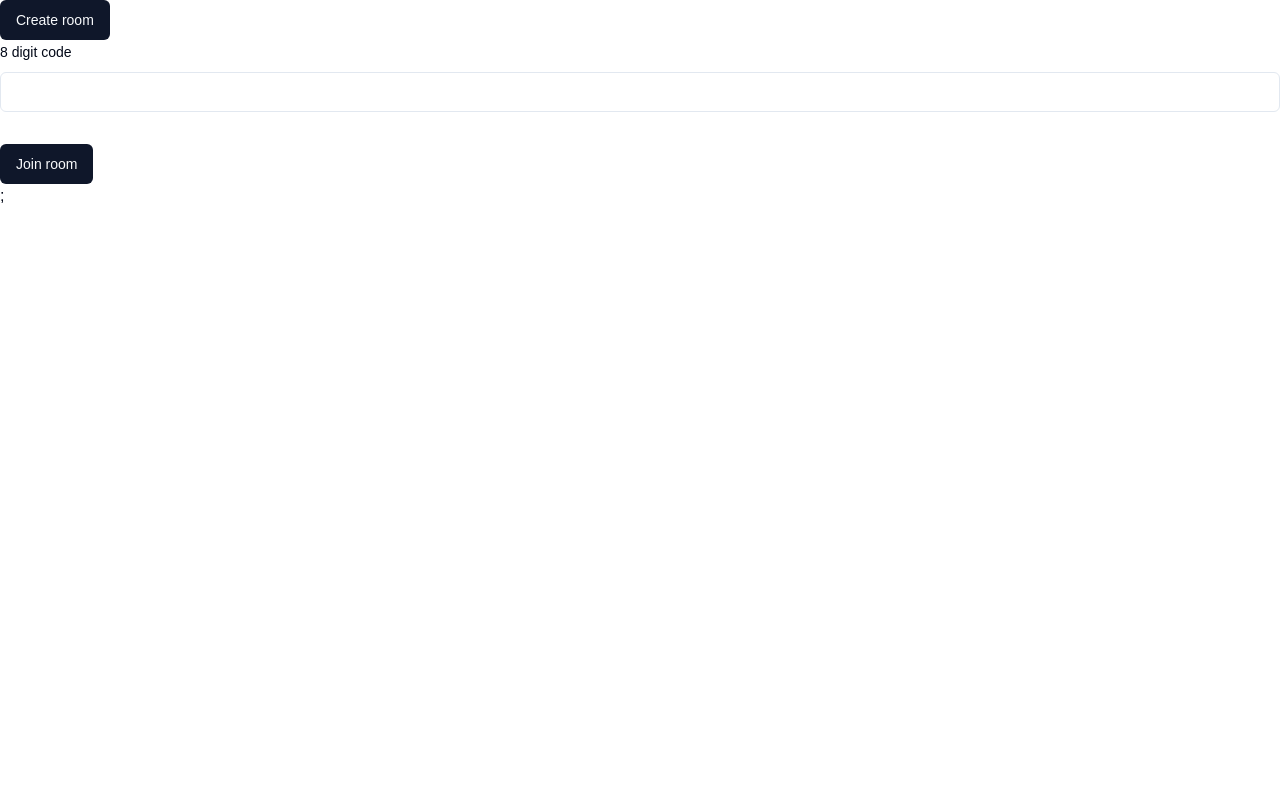
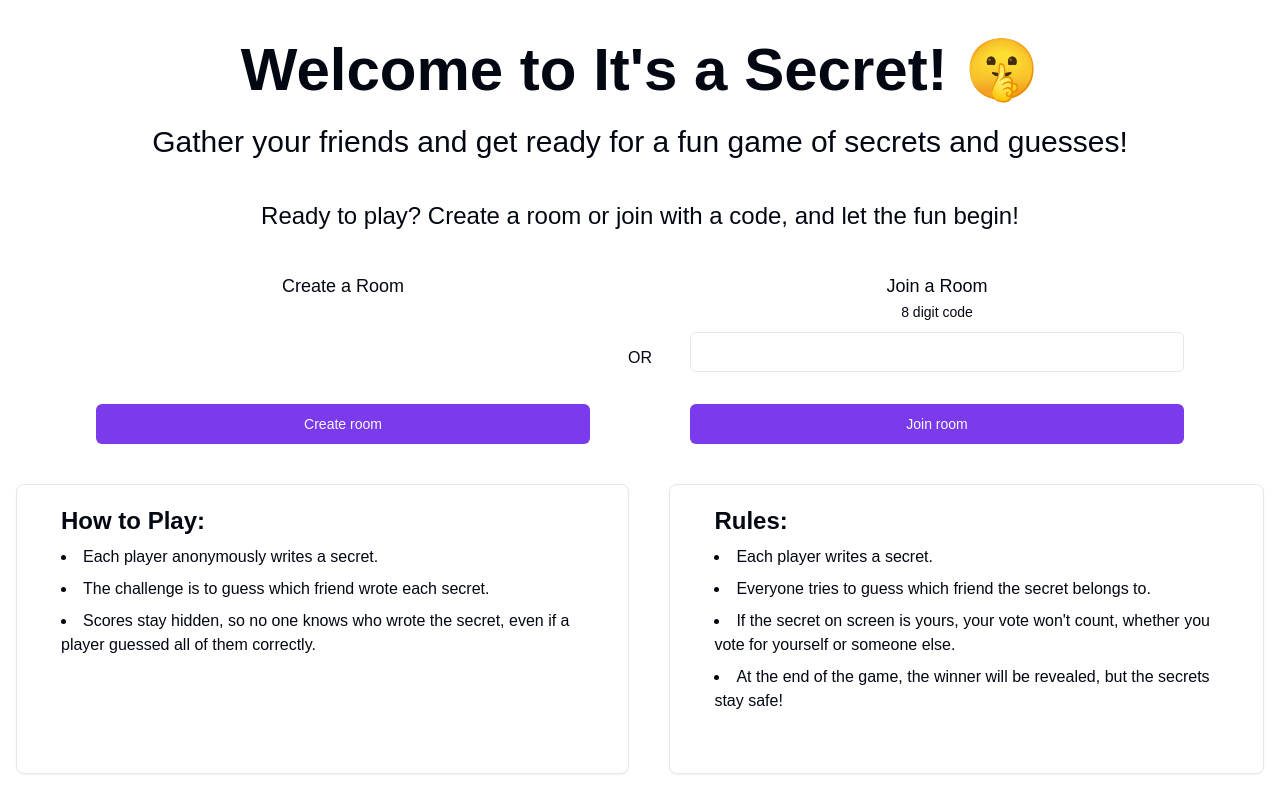
Before and after one commit to Cristlopezr/app-its-a-secret, a Next.js app: page / in a window 1280 px wide. Built offline with nearby package versions, Linux system fonts and the light colour scheme; no server answers.

Commit message:
Added game finished

```diff
--- a/src/app/globals.css
+++ b/src/app/globals.css
@@ -15,51 +15,52 @@ body {
 @layer base {
     :root {
         --background: 0 0% 100%;
-    --foreground: 222.2 84% 4.9%;
+        --foreground: 224 71.4% 4.1%;
         --card: 0 0% 100%;
-    --card-foreground: 222.2 84% 4.9%;
+        --card-foreground: 224 71.4% 4.1%;
         --popover: 0 0% 100%;
-    --popover-foreground: 222.2 84% 4.9%;
-    --primary: 222.2 47.4% 11.2%;
-    --primary-foreground: 210 40% 98%;
-    --secondary: 210 40% 96.1%;
-    --secondary-foreground: 222.2 47.4% 11.2%;
-    --muted: 210 40% 96.1%;
-    --muted-foreground: 215.4 16.3% 46.9%;
-    --accent: 210 40% 96.1%;
-    --accent-foreground: 222.2 47.4% 11.2%;
+        --popover-foreground: 224 71.4% 4.1%;
+        --primary: 262.1 83.3% 57.8%;
+        --primary-foreground: 210 20% 98%;
+        --secondary: 220 14.3% 95.9%;
+        --secondary-foreground: 220.9 39.3% 11%;
+        --muted: 220 14.3% 95.9%;
+        --muted-foreground: 220 8.9% 46.1%;
+        --accent: 220 14.3% 95.9%;
+        --accent-foreground: 220.9 39.3% 11%;
         --destructive: 0 84.2% 60.2%;
-    --destructive-foreground: 210 40% 98%;
-    --border: 214.3 31.8% 91.4%;
-    --input: 214.3 31.8% 91.4%;
-    --ring: 222.2 84% 4.9%;
+        --destructive-foreground: 210 20% 98%;
+        --border: 220 13% 91%;
+        --input: 220 13% 91%;
+        --ring: 262.1 83.3% 57.8%;
+        --radius: 0.5rem;
         --chart-1: 12 76% 61%;
         --chart-2: 173 58% 39%;
         --chart-3: 197 37% 24%;
         --chart-4: 43 74% 66%;
         --chart-5: 27 87% 67%;
-    --radius: 0.5rem;
     }
+
     .dark {
-    --background: 222.2 84% 4.9%;
-    --foreground: 210 40% 98%;
-    --card: 222.2 84% 4.9%;
-    --card-foreground: 210 40% 98%;
-    --popover: 222.2 84% 4.9%;
-    --popover-foreground: 210 40% 98%;
-    --primary: 210 40% 98%;
-    --primary-foreground: 222.2 47.4% 11.2%;
-    --secondary: 217.2 32.6% 17.5%;
-    --secondary-foreground: 210 40% 98%;
-    --muted: 217.2 32.6% 17.5%;
-    --muted-foreground: 215 20.2% 65.1%;
-    --accent: 217.2 32.6% 17.5%;
-    --accent-foreground: 210 40% 98%;
+        --background: 224 71.4% 4.1%;
+        --foreground: 210 20% 98%;
+        --card: 224 71.4% 4.1%;
+        --card-foreground: 210 20% 98%;
+        --popover: 224 71.4% 4.1%;
+        --popover-foreground: 210 20% 98%;
+        --primary: 263.4 70% 50.4%;
+        --primary-foreground: 210 20% 98%;
+        --secondary: 215 27.9% 16.9%;
+        --secondary-foreground: 210 20% 98%;
+        --muted: 215 27.9% 16.9%;
+        --muted-foreground: 217.9 10.6% 64.9%;
+        --accent: 215 27.9% 16.9%;
+        --accent-foreground: 210 20% 98%;
         --destructive: 0 62.8% 30.6%;
-    --destructive-foreground: 210 40% 98%;
-    --border: 217.2 32.6% 17.5%;
-    --input: 217.2 32.6% 17.5%;
-    --ring: 212.7 26.8% 83.9%;
+        --destructive-foreground: 210 20% 98%;
+        --border: 215 27.9% 16.9%;
+        --input: 215 27.9% 16.9%;
+        --ring: 263.4 70% 50.4%;
         --chart-1: 220 70% 50%;
         --chart-2: 160 60% 45%;
         --chart-3: 30 80% 55%;
--- a/src/app/page.tsx
+++ b/src/app/page.tsx
@@ -1,11 +1,52 @@
+import { Card, CardContent, CardFooter, CardHeader, CardTitle } from '@/components/ui/card';
 import { CreateRoom } from './room/_components/CreateRoom';
 import { JoinRoomForm } from './room/_components/JoinRoomForm';
 
 export default function Home() {
     return (
-        <div className=''>
-            <CreateRoom />
-            <JoinRoomForm />
+        <div className='min-h-screen'>
+            <div className='container mx-auto px-4 py-10 '>
+                <h1 className='text-6xl font-bold text-center mb-6'>Welcome to It's a Secret! 🤫</h1>
+
+                <h2 className='text-center text-3xl'>Gather your friends and get ready for a fun game of secrets and guesses!</h2>
+                <p className='text-2xl text-center my-10'>Ready to play? Create a room or join with a code, and let the fun begin!</p>
+                <section className='grid text-center grid-cols-1 md:grid-cols-[1fr,100px,1fr] px-20'>
+                    <div className='flex flex-col justify-between'>
+                        <p className='text-lg'>Create a Room</p>
+                        <CreateRoom />
+                    </div>
+                    <div className='flex items-center justify-center w-full md:w-auto'>
+                        <div className='mx-4font-medium'>OR</div>
+                    </div>
+                    <div>
+                        <p className='text-lg'>Join a Room</p>
+                        <JoinRoomForm />
+                    </div>
+                </section>
+                <section className='flex gap-10 items-stretch mt-10'>
+                    <Card className='p-5'>
+                        <CardContent>
+                            <h2 className='text-2xl font-semibold mb-2'>How to Play:</h2>
+                            <ul className='list-disc list-inside mb-4 flex flex-col gap-2'>
+                                <li>Each player anonymously writes a secret.</li>
+                                <li>The challenge is to guess which friend wrote each secret.</li>
+                                <li>Scores stay hidden, so no one knows who wrote the secret, even if a player guessed all of them correctly.</li>
+                            </ul>
+                        </CardContent>
+                    </Card>
+                    <Card className='p-5'>
+                        <CardContent>
+                            <h2 className='text-2xl font-semibold mb-2'>Rules:</h2>
+                            <ul className='list-disc list-inside mb-4 flex flex-col gap-2'>
+                                <li>Each player writes a secret.</li>
+                                <li>Everyone tries to guess which friend the secret belongs to.</li>
+                                <li>If the secret on screen is yours, your vote won't count, whether you vote for yourself or someone else.</li>
+                                <li>At the end of the game, the winner will be revealed, but the secrets stay safe!</li>
+                            </ul>
+                        </CardContent>
+                    </Card>
+                </section>
+            </div>
         </div>
     );
 }
--- a/src/app/room/[id]/_components/EnterNameView.tsx
+++ b/src/app/room/[id]/_components/EnterNameView.tsx
@@ -44,7 +44,7 @@ export const EnterNameView = () => {
                         </FormItem>
                     )}
                 />
-                <Button type='submit'>Create room</Button>
+                <Button type='submit'>{singlePlayer?.role === 'Admin' ? 'Create room' : 'Join room'}</Button>
             </form>
         </Form>
     );
--- a/src/app/room/[id]/_components/GameView.tsx
+++ b/src/app/room/[id]/_components/GameView.tsx
@@ -27,7 +27,7 @@ export const GameView = () => {
         });
 
         socket.on('time-is-up', payload => {
-            console.log('time is up');
+            console.log({ currentIdx: payload.room.currentSecretIdx, length: payload.room.secrets.length });
             setRoom(payload.room);
             setIsTimeUp(true);
         });
@@ -50,10 +50,6 @@ export const GameView = () => {
             socket.off('time-is-up');
         };
     }, []);
-
-    if (room.currentSecretIdx === room.secrets.length) {
-        return <div>Game ended</div>;
-    }
 
     if (isTimeUp) {
         return <div>Time is Up</div>;
--- a/src/app/room/_components/CreateRoom.tsx
+++ b/src/app/room/_components/CreateRoom.tsx
@@ -27,5 +27,9 @@ export const CreateRoom = () => {
         socket.emit('create-room');
     };
 
-    return <Button onClick={onCreateRoom}>Create room</Button>;
+    return (
+        <Button className='w-full' onClick={onCreateRoom}>
+            Create room
+        </Button>
+    );
 };
--- a/src/app/room/_components/EnterCodeForm.tsx
+++ b/src/app/room/_components/EnterCodeForm.tsx
@@ -35,7 +35,9 @@ export const EnterCodeForm = () => {
                         </FormItem>
                     )}
                 />
-                <Button type='submit'>Join room</Button>
+                <Button className='w-full' type='submit'>
+                    Join room
+                </Button>
             </form>
         </Form>
     );
--- a/src/app/room/_components/JoinRoomForm.tsx
+++ b/src/app/room/_components/JoinRoomForm.tsx
@@ -31,7 +31,7 @@ export const JoinRoomForm = () => {
     return (
         <div>
             {notification}
-            <EnterCodeForm />;
+            <EnterCodeForm />
         </div>
     );
 };
```
Lines whose indentation alone changed are shown as unchanged.
